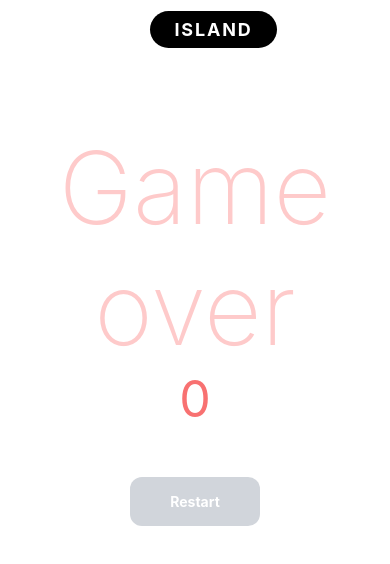
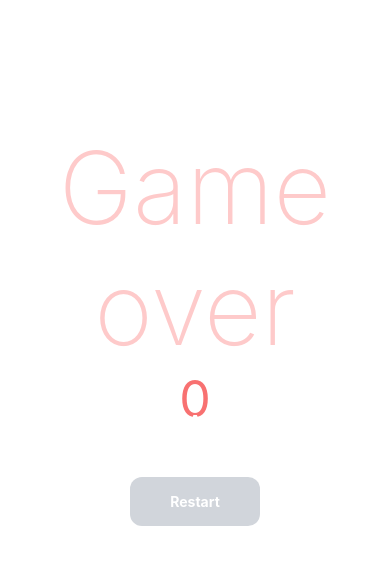
Before and after one commit to rookasrudzianskas/ping-pong, a React Native app: screen / in a window 390 px wide. Shown: the top 564 px of the page. Built offline with nearby package versions, Linux system fonts and the light colour scheme.

Commit message:
Add a red island
The island is now red to make it more visible.

```diff
--- a/src/components/Game.js
+++ b/src/components/Game.js
@@ -161,20 +161,20 @@ const Game = () => {
 
             {!gameOver && (<Animated.View style={[styles.ball, ballAnimatedStyles]} className="w-5 h-5 bg-black rounded-full" />)}
 
-            <View
+            <Animated.View
                 style={{
                     position: 'absolute',
                     top: islandDimensions.y,
                     left: islandDimensions.x,
-                    width: islandDimensions.w,
-                    height: islandDimensions.h,
-                    backgroundColor: 'black',
+                    width: withTiming(islandDimensions.w),
+                    height: withTiming(islandDimensions.h),
+                    backgroundColor: 'red',
                     borderRadius: 20,
                 }}
                 className="flex items-center justify-center"
             >
                 <Text className="text-white font-bold text-lg tracking-widest">ISLAND</Text>
-            </View>
+            </Animated.View>
 
             {/* Player */}
             {gameOver ? (
```
